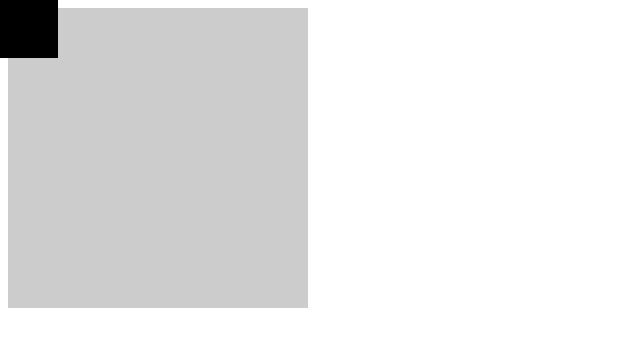
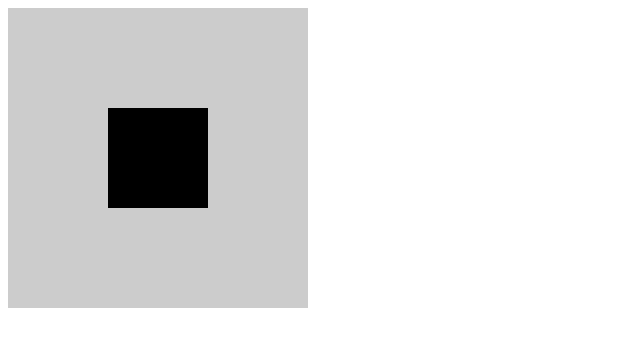
Before and after one commit to ZHAISHENKING/data, a plain HTML site: page css_demo/center居中.html in a window 1280 px wide. Shown: the whole page, without its empty margins (0-640 px from the left). Drawn offline with Linux system fonts and the light colour scheme.

Commit message:
元素居中样式

```diff
--- a/css_demo/center居中.html
+++ b/css_demo/center居中.html
@@ -7,14 +7,19 @@
     <title>Document</title>
     <style>
     #box{width:300px; height:300px; background: #ccc;}
-    .center{width:100px; height:100px; background:#000;}
+    /* 子元素宽高确定 */
+    /* .center{width:100px; height:100px; background:#000;} */
 
     /* 方法一 flex */
     /* #box{display:flex; align-items: center; justify-content: center;} */
 
     /* 方法二 定位+移动 */
-    #box{position:relative}
-    .center{position:absolute; top:0;bottom:0;left:0;right:0; transform: translate(-50%, -50%)}
+    /* #box{position:relative}
+    .center{position:absolute; top:50%; left:50%; transform: translate(-50%, -50%)} */
+
+    /* 子元素宽高不确定 */
+    #box{position: relative}
+    .center{background:#000;position:absolute; top:100px;bottom:100px;left:100px;right:100px;}
     </style>
 </head>
 <body>
```
